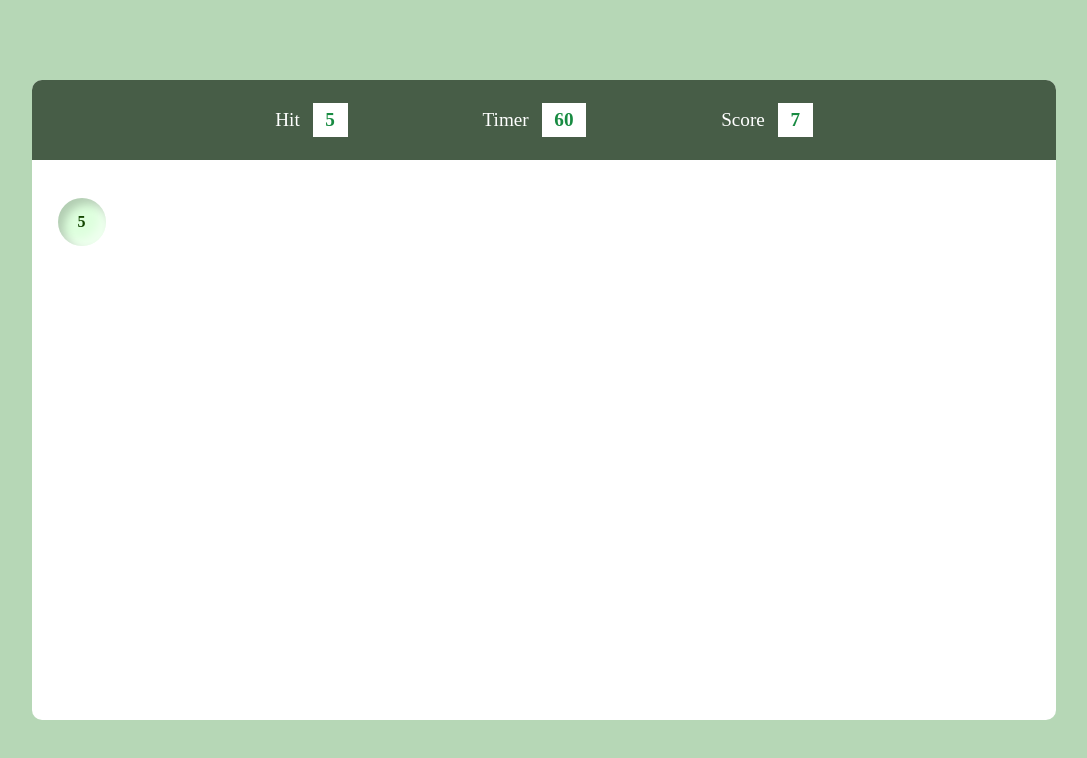
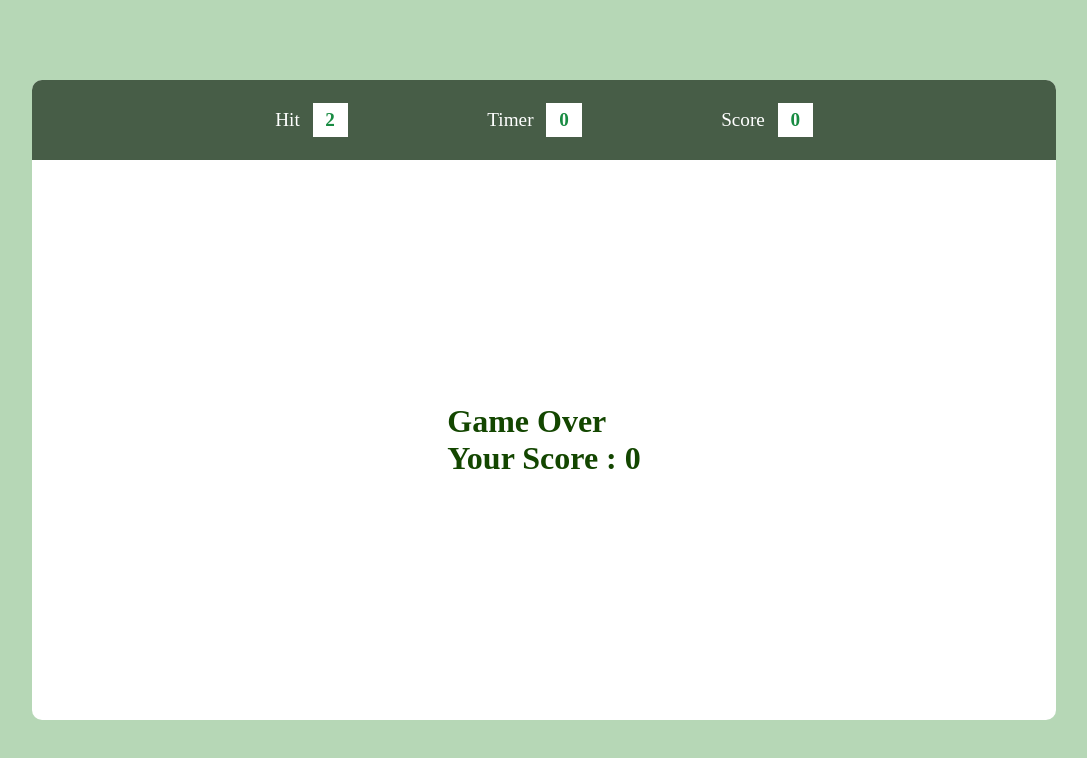
Before and after one commit to devgpta19/Bubble_Game, a plain HTML site: page index.html in a window 1280 px wide. Shown: the whole page, without its empty margins (96-1183 px from the left). Drawn offline with Linux system fonts and the light colour scheme.

Commit message:
js commit

```diff
--- a/index.html
+++ b/index.html
@@ -14,22 +14,20 @@
             <div id="ptop">
                 <div class="elem">
                     <h2>Hit</h2>
-                    <div class="box">5</div>
+                    <div id="hitval" class="box">5</div>
                 </div>
                 <div class="elem">
                     <h2>Timer</h2>
-                    <div class="box">60</div>
+                    <div id="timeval" class="box">30</div>
                 </div>
                 <div class="elem">
                     <h2>Score</h2>
-                    <div class="box">7</div>
+                    <div id="scoreval" class="box">0</div>
                 </div>
             </div>
 
             <div id="pbottom">
-                <div class="bubble">
-                    5
-                </div>
+
             </div>
 
         </div>
--- a/script.js
+++ b/script.js
@@ -0,0 +1,63 @@
+
+function makeBubble() {
+    var clutter = "";
+    for (var i = 1; i <= 100; i++) {
+        var rn = Math.floor(Math.random() * 10);
+        clutter += `<div class="bubble">${rn}</div>`
+    }
+    document.querySelector('#pbottom').innerHTML = clutter;
+}
+
+var time = 3;
+function timer() {
+    var timerinterval = setInterval(function () {
+        if (time > 0) {
+            time--;
+            document.querySelector('#timeval').textContent = time;
+        }
+        else {
+            clearInterval(timerinterval);
+            document.querySelector("#pbottom").innerHTML = `<h1 style="color:black}" > Game Over <br> Your Score : ${score} </h1>`;
+        }
+    }, 1000);
+}
+
+var rannum;
+function getNewHit() {
+    rannum = Math.floor(Math.random() * 10);
+    document.querySelector('#hitval').textContent = rannum;
+}
+
+document.querySelector("#pbottom")
+.addEventListener("click", function(dets){
+    var clicked = Number(dets.target.textContent);
+    if( rannum === clicked){
+        increaseScore();
+        getNewHit();
+        makeBubble();
+    }
+})
+
+var score = 0;
+function increaseScore(){
+    score += 10;
+    document.querySelector("#scoreval").textContent = score;
+}
+
+
+
+// var svalue = 0;
+// var score = document.querySelector("#pbottom");
+// function addScore() {
+//     score.addEventListener("click", function () {
+//         if (rn === 0) {
+//             svalue = svalue + 10;
+//             document.querySelector("#scoreval").textContent = svalue;
+//         }
+//     })
+// }
+
+makeBubble();
+timer();
+getNewHit();
+addScore();
--- a/style.css
+++ b/style.css
@@ -64,6 +64,9 @@ html,body{
     width: 100%;
     height: calc(100% - 10vh);
     padding: 3vw 2vw;
+    justify-content: center;
+    align-items: center;
+    color: #134600;
 }
 
 .bubble{
```
